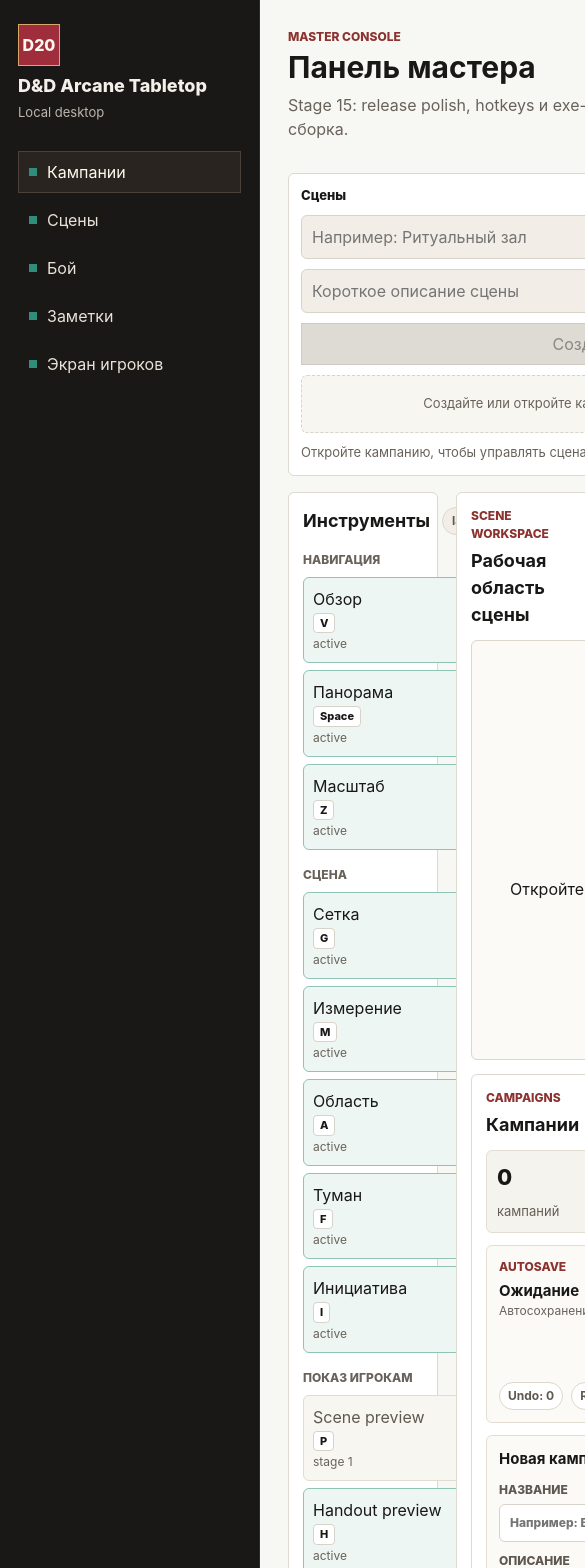
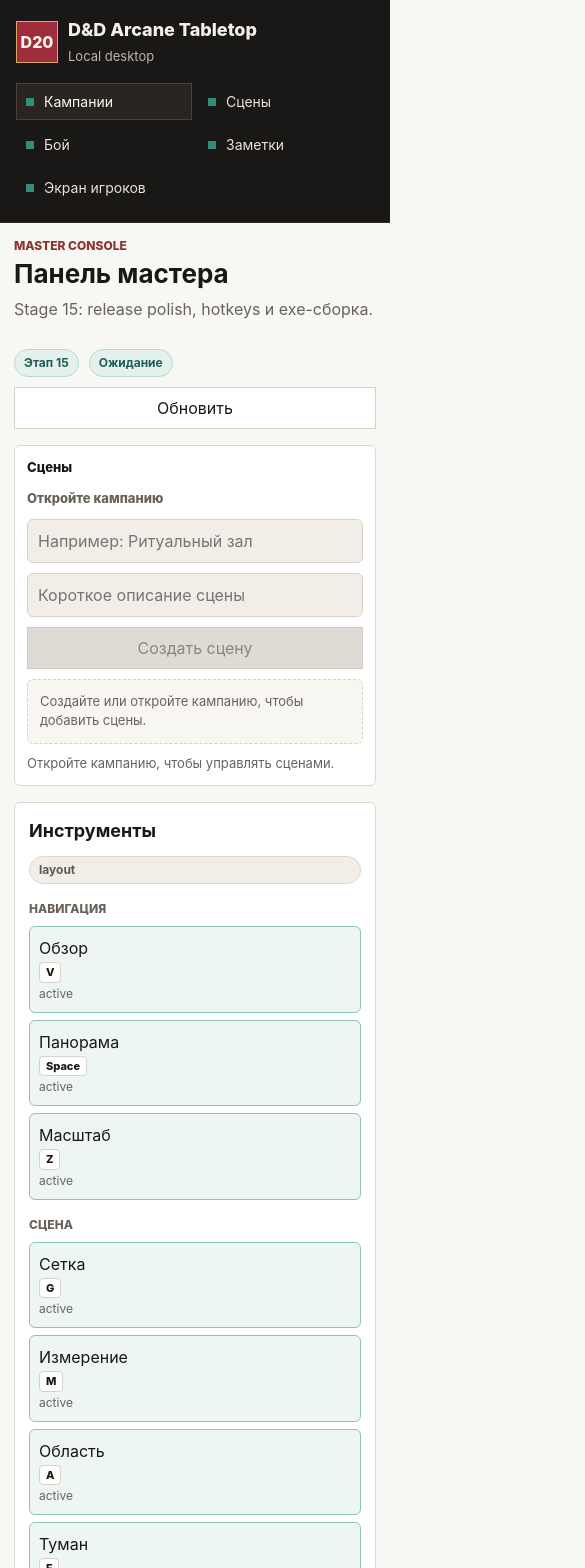
Before and after one commit to BeRsErK031999/dnd-arcane-tabletop, a React (Vite) app: page / in a window 390 px wide. Shown: the top 1568 px of the page, 585 px wide, since content can reach past the window. Built offline with nearby package versions, Linux system fonts and the light colour scheme.

Commit message:
fix(ui): polish responsive tabletop layout

```diff
--- a/src/renderer/app/styles.css
+++ b/src/renderer/app/styles.css
@@ -13,7 +13,7 @@
 }
 
 body {
-  min-width: 960px;
+  min-width: 0;
   min-height: 100vh;
   margin: 0;
   background: #f7f7f4;
@@ -430,9 +430,14 @@ h1 {
 .context-panel__header,
 .workspace-board__toolbar {
   display: flex;
+  flex-wrap: wrap;
   align-items: flex-start;
   justify-content: space-between;
   gap: 12px;
+}
+
+.workspace-board__toolbar > div:first-child {
+  min-width: min(220px, 100%);
 }
 
 .tool-rail h2,
@@ -1328,12 +1333,16 @@ h1 {
 .combat-form__actions,
 .combat-controls {
   display: grid;
-  grid-template-columns: repeat(2, minmax(0, 1fr));
+  grid-template-columns: repeat(auto-fit, minmax(132px, 1fr));
   gap: 10px;
 }
 
 .combat-form__actions {
-  grid-template-columns: repeat(3, minmax(0, 1fr));
+  grid-template-columns: repeat(auto-fit, minmax(108px, 1fr));
+}
+
+.combat-controls {
+  grid-template-columns: repeat(auto-fit, minmax(142px, 1fr));
 }
 
 .combat-form label {
@@ -1997,21 +2006,24 @@ button.asset-tag {
 
 .tab-list {
   display: grid;
-  grid-template-columns: repeat(3, minmax(0, 1fr));
+  grid-template-columns: repeat(auto-fit, minmax(94px, 1fr));
   gap: 6px;
 }
 
 .tab-button {
+  min-width: 0;
   min-height: 48px;
   display: grid;
   gap: 2px;
   place-items: center;
   padding: 7px;
+  overflow: hidden;
   color: #5f5850;
   background: #f8f6f1;
   border: 1px solid #e2dbcf;
   border-radius: 6px;
   cursor: pointer;
+  text-align: center;
 }
 
 .tab-button--active {
@@ -2021,9 +2033,14 @@ button.asset-tag {
 }
 
 .tab-button small {
+  min-width: 0;
+  max-width: 100%;
+  overflow: hidden;
   color: inherit;
   font-size: 11px;
   font-weight: 800;
+  text-overflow: ellipsis;
+  white-space: nowrap;
 }
 
 .context-panel__body {
@@ -2133,14 +2150,18 @@ button.asset-tag {
 }
 
 .status-badge {
-  flex: 0 0 auto;
+  max-width: 100%;
+  flex: 0 1 auto;
   padding: 4px 9px;
+  overflow: hidden;
   color: #1d5f55;
   background: #e4f1ed;
   border: 1px solid #b8dbd1;
   border-radius: 999px;
   font-size: 12px;
   font-weight: 700;
+  text-overflow: ellipsis;
+  white-space: nowrap;
 }
 
 .status-badge--neutral {
@@ -2573,6 +2594,19 @@ button.asset-tag {
 }
 
 @media (max-width: 1180px) {
+  .page-header {
+    flex-direction: column;
+  }
+
+  .page-header .button-row {
+    width: 100%;
+  }
+
+  .page-header .status-badge {
+    white-space: normal;
+    overflow-wrap: anywhere;
+  }
+
   .master-workbench {
     grid-template-columns: 150px minmax(0, 1fr);
   }
@@ -2603,3 +2637,166 @@ button.asset-tag {
     grid-column: 1 / -1;
   }
 }
+
+@media (max-width: 840px) {
+  .app-shell {
+    grid-template-columns: 1fr;
+  }
+
+  .sidebar {
+    gap: 16px;
+    padding: 16px;
+    border-right: 0;
+    border-bottom: 1px solid #2f2b28;
+  }
+
+  .brand {
+    grid-template-columns: 42px minmax(0, 1fr);
+    align-items: center;
+    column-gap: 10px;
+  }
+
+  .brand__meta {
+    grid-column: 2;
+  }
+
+  .nav-list {
+    grid-template-columns: repeat(2, minmax(0, 1fr));
+  }
+
+  .nav-item {
+    min-width: 0;
+    min-height: 36px;
+    padding: 7px 9px;
+    font-size: 14px;
+  }
+
+  .nav-item span:last-child {
+    min-width: 0;
+    overflow: hidden;
+    text-overflow: ellipsis;
+    white-space: nowrap;
+  }
+
+  .sidebar-footer {
+    display: none;
+  }
+
+  .workspace {
+    padding: 14px;
+  }
+
+  .page-header {
+    flex-direction: column;
+    gap: 12px;
+  }
+
+  .page-header .button-row,
+  .page-header .button-row .button {
+    width: 100%;
+  }
+
+  h1 {
+    font-size: 26px;
+  }
+
+  .button {
+    min-width: 0;
+    white-space: normal;
+  }
+
+  .scene-strip__header,
+  .workspace-board__toolbar,
+  .module-header,
+  .context-panel__header,
+  .tool-rail__header {
+    flex-direction: column;
+    align-items: stretch;
+  }
+
+  .scene-strip__actions .button {
+    width: 100%;
+  }
+
+  .master-workbench,
+  .metric-grid,
+  .status-grid,
+  .control-grid,
+  .character-card-form__numbers,
+  .character-card-form__actions,
+  .note-form__actions,
+  .note-player-actions,
+  .asset-item__actions,
+  .scene-canvas-object-tools__actions,
+  .scene-canvas-button-grid,
+  .scene-canvas-template-grid,
+  .scene-canvas-fog-actions {
+    grid-template-columns: 1fr;
+  }
+
+  .workspace-board__meta {
+    justify-content: flex-start;
+  }
+
+  .workspace-board__surface,
+  .scene-canvas__viewport,
+  .scene-canvas--empty {
+    min-height: 300px;
+  }
+
+  .scene-canvas--empty,
+  .workspace-board__surface,
+  .empty-state {
+    padding: 16px;
+  }
+
+  .scene-canvas__metrics {
+    grid-template-columns: repeat(2, minmax(0, 1fr));
+  }
+
+  .scene-canvas-pan-grid,
+  .scene-canvas-object-tools__moves {
+    grid-template-columns: repeat(3, minmax(0, 1fr));
+  }
+
+  .asset-item {
+    grid-template-columns: 56px minmax(0, 1fr);
+  }
+
+  .tab-list {
+    grid-template-columns: repeat(auto-fit, minmax(94px, 1fr));
+  }
+
+  .player-screen {
+    padding: 18px;
+  }
+
+  .player-screen__scene,
+  .player-screen__split {
+    grid-template-columns: 1fr;
+  }
+
+  .player-screen__center,
+  .player-screen__content-panel,
+  .player-screen__image,
+  .player-screen__image-frame,
+  .player-screen__split-pane {
+    min-height: 0;
+    padding: 20px;
+  }
+
+  .player-scene-canvas,
+  .player-screen__map-preview {
+    min-height: 320px;
+  }
+
+  .player-screen__title {
+    font-size: 28px;
+  }
+
+  .player-screen__initiative {
+    top: 12px;
+    right: 12px;
+    width: min(320px, calc(100vw - 24px));
+  }
+}
```
